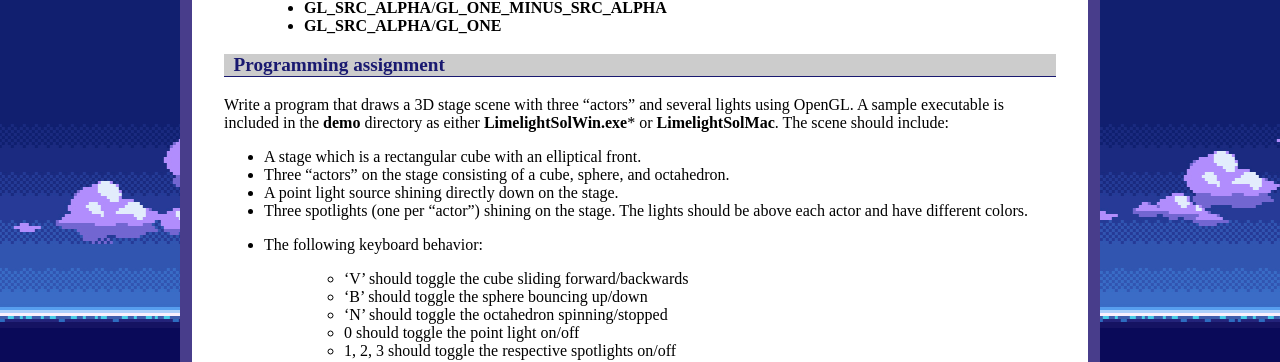
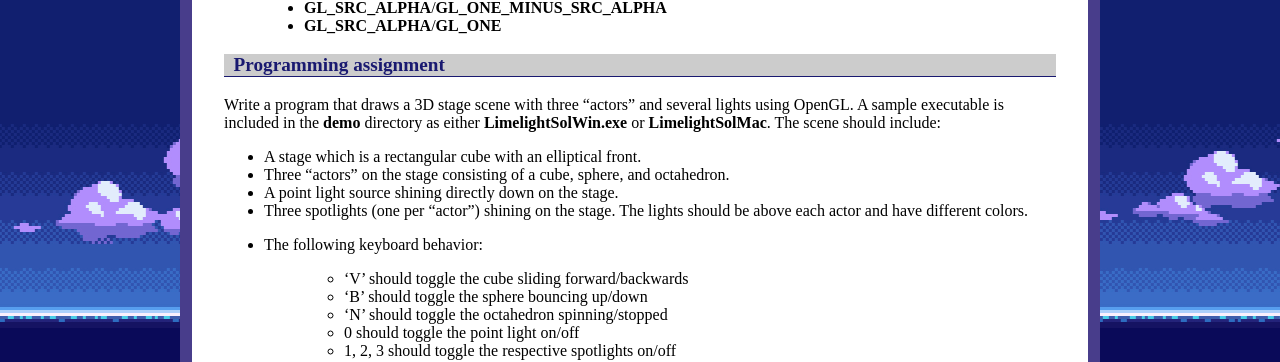
Before and after one commit to ycpcs/cs370-fall2021, a Jekyll site: the page built from assign/assign03.md, in a window 1280 px wide and 900 px high, scrolled down 1074 px. Shown: the part 146-508 px from the top of the window. Built offline with Jekyll 4.4.1, drawn with Linux system fonts in a browser that asks for light colours.

```diff
--- a/assign/assign03.md
+++ b/assign/assign03.md
@@ -56,7 +56,7 @@ Finally, select **Reload changes** which should build the project and add **Lime
 
 ### Programming assignment
 
-Write a program that draws a 3D stage scene with three "actors" and several lights using OpenGL. A sample executable is included in the **demo** directory as either **LimelightSolWin.exe*** or **LimelightSolMac**. The scene should include:
+Write a program that draws a 3D stage scene with three "actors" and several lights using OpenGL. A sample executable is included in the **demo** directory as either **LimelightSolWin.exe** or **LimelightSolMac**. The scene should include:
 
 -   A stage which is a rectangular cube with an elliptical front.
 -   Three "actors" on the stage consisting of a cube, sphere, and octahedron.
```
